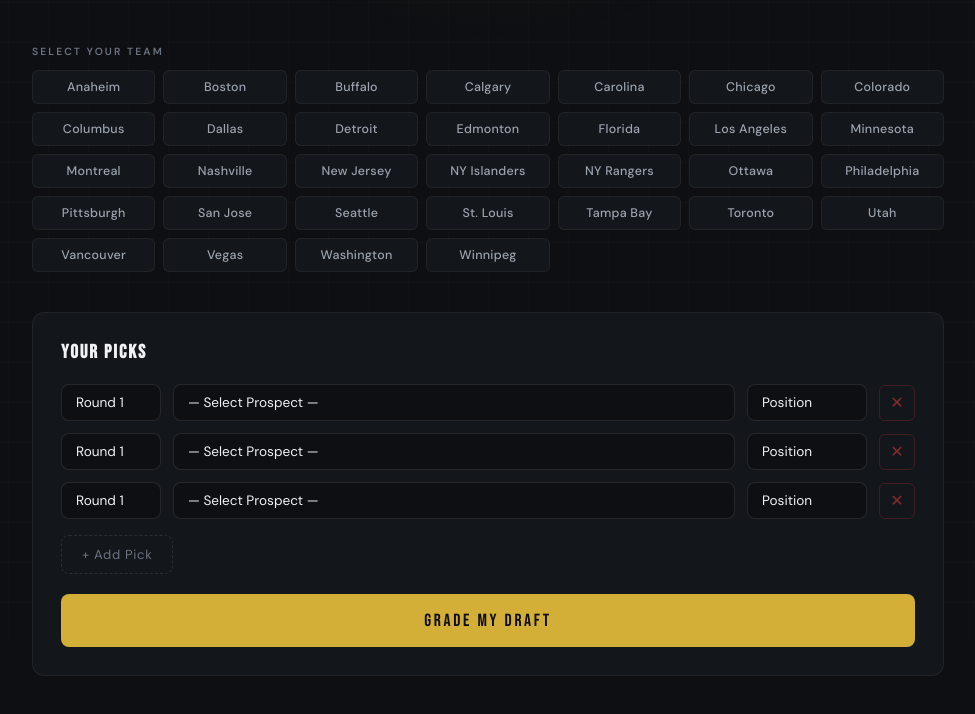
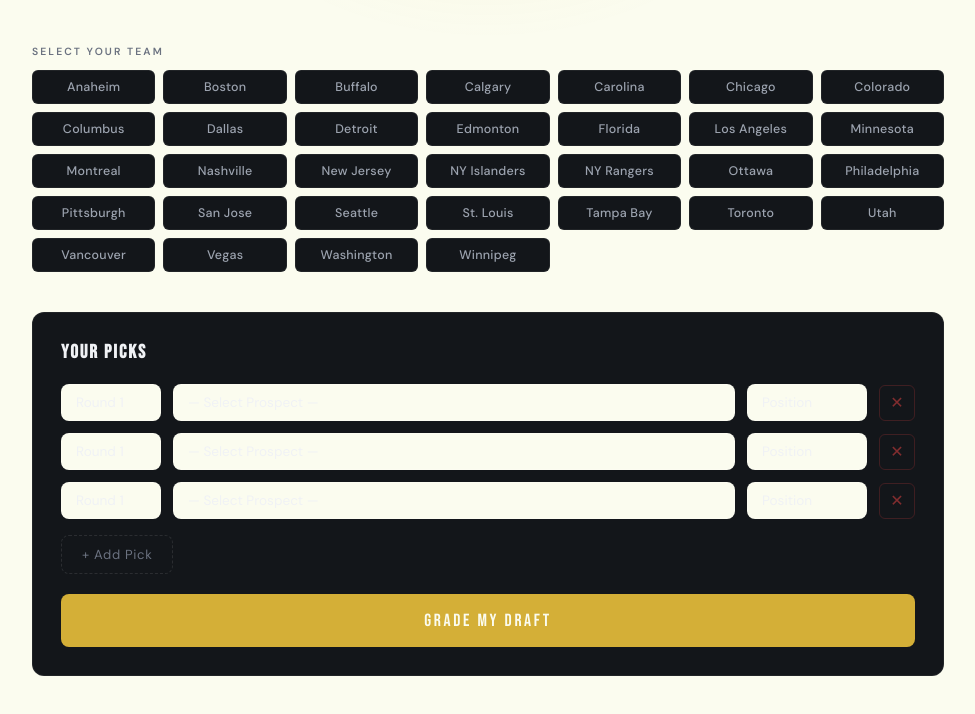
Before and after one commit to patrickmaq/NHL-Draft-Grade, a plain HTML site: page index.html in a window 1280 px wide. Shown: the part 158-872 px from the top of the page, without its empty margins (152-1127 px from the left). Drawn offline with Linux system fonts and the light colour scheme.

Commit message:
Update index.html

```diff
--- a/index.html
+++ b/index.html
@@ -9,7 +9,7 @@
 * { margin: 0; padding: 0; box-sizing: border-box; }
 
 :root {
-  --bg: #0D0F12;
+  --bg: #fbfcef;
   --surface: #13161A;
   --surface2: #1A1E24;
   --border: rgba(255,255,255,0.06);
```
